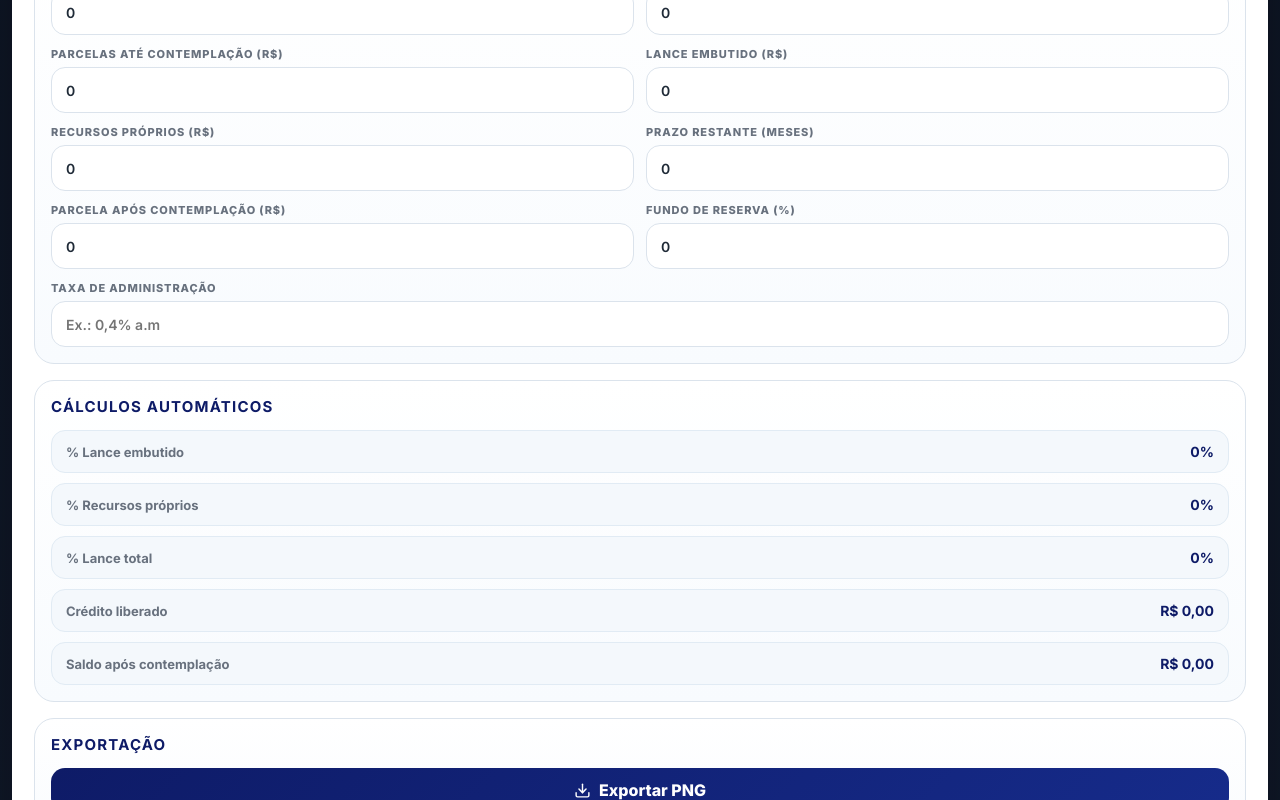
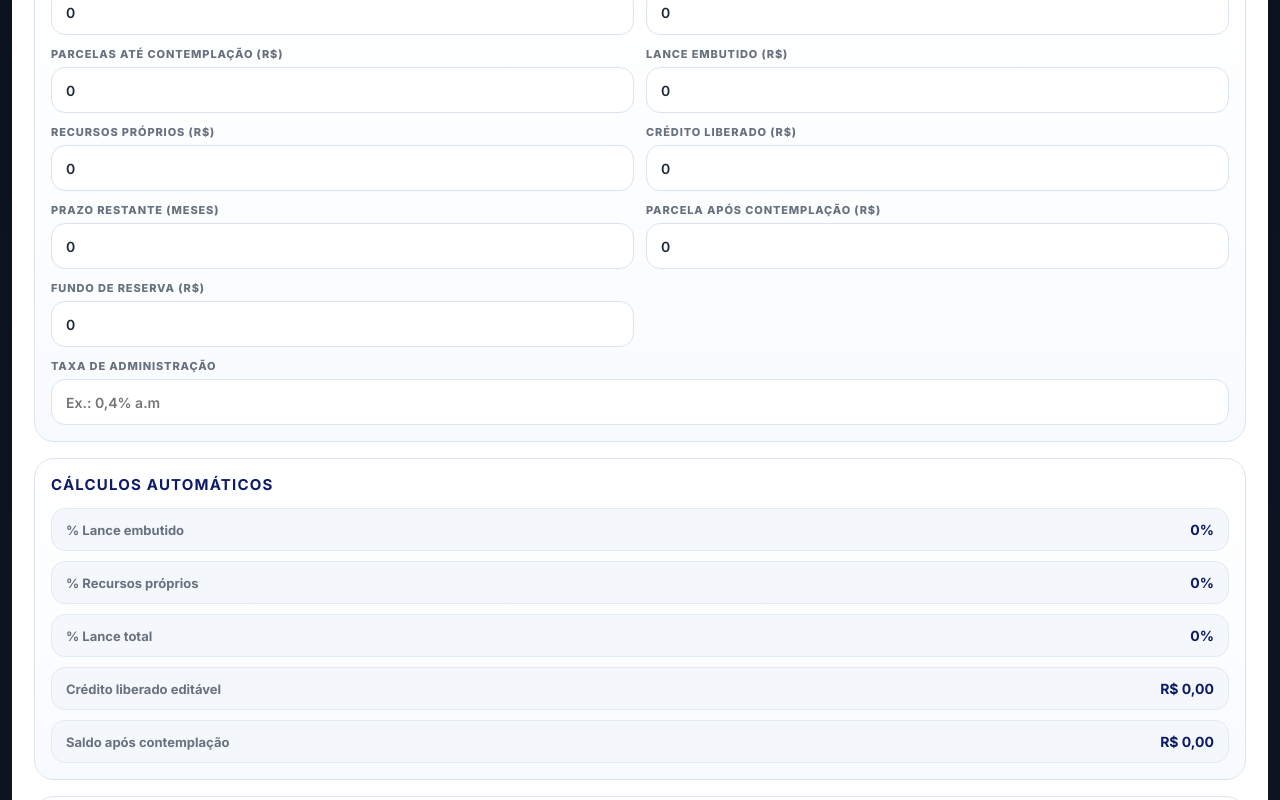
Before and after one commit to gabrieldigitalsales-del/VibraSolucoesSimulador, a React (Vite) app: page / in a window 1280 px wide. Shown: the part 420-1220 px from the top of the page. Built offline with nearby package versions, Linux system fonts and the light colour scheme.

Commit message:
Add files via upload

```diff
--- a/src/main.jsx
+++ b/src/main.jsx
@@ -17,6 +17,7 @@ const defaultData = {
   parcelasAteContemplacao: 0,
   lanceEmbutido: 0,
   lanceRecursos: 0,
+  creditoLiberado: 0,
   prazoRestante: 0,
   parcelaApos: 0,
   taxaAdministracao: '',
@@ -181,7 +182,7 @@ function DesktopPreview({ data, exportRef, derived, variant = 'screen' }) {
 
           <div className="item final-item">
             <span>Crédito liberado</span>
-            <strong>{formatMoney(derived.creditoLiberado)}</strong>
+            <strong>{formatMoney(data.creditoLiberado)}</strong>
           </div>
         </article>
 
@@ -212,7 +213,7 @@ function DesktopPreview({ data, exportRef, derived, variant = 'screen' }) {
 
           <div className="item compact-item">
             <span>Fundo de reserva</span>
-            <strong>{formatPercent(data.fundoReserva)}</strong>
+            <strong>{formatMoney(data.fundoReserva)}</strong>
           </div>
         </article>
       </main>
@@ -266,7 +267,7 @@ function MobilePreview({ data, exportRef, derived }) {
           <MobileItem label="Lance embutido" value={`${formatMoney(data.lanceEmbutido)} / ${formatPercent(derived.percentEmbutido)}`} />
           <MobileItem label="Recursos próprios" value={`${formatMoney(data.lanceRecursos)} / ${formatPercent(derived.percentRecursos)}`} />
           <MobileItem label="Lance total" value={formatPercent(derived.percentTotal)} />
-          <MobileItem label="Crédito liberado" value={formatMoney(derived.creditoLiberado)} />
+          <MobileItem label="Crédito liberado" value={formatMoney(data.creditoLiberado)} />
         </MobileCard>
 
         <MobileCard title="Saldo devedor">
@@ -274,7 +275,7 @@ function MobilePreview({ data, exportRef, derived }) {
           <MobileItem label="Prazo restante" value={`${toNumber(data.prazoRestante)} meses`} />
           <MobileItem label="Parcela após contemplação" value={formatMoney(data.parcelaApos)} />
           <MobileItem label="Taxa de administração" value={displayText(data.taxaAdministracao)} />
-          <MobileItem label="Fundo de reserva" value={formatPercent(data.fundoReserva)} />
+          <MobileItem label="Fundo de reserva" value={formatMoney(data.fundoReserva)} />
         </MobileCard>
       </main>
     </section>
@@ -315,7 +316,7 @@ function MobileLivePreview({ data, derived }) {
               <div><span>Lance embutido</span><strong>{formatMoney(data.lanceEmbutido)} / {formatPercent(derived.percentEmbutido)}</strong></div>
               <div><span>Recursos próprios</span><strong>{formatMoney(data.lanceRecursos)} / {formatPercent(derived.percentRecursos)}</strong></div>
               <div><span>Lance total</span><strong>{formatPercent(derived.percentTotal)}</strong></div>
-              <div><span>Crédito liberado</span><strong>{formatMoney(derived.creditoLiberado)}</strong></div>
+              <div><span>Crédito liberado</span><strong>{formatMoney(data.creditoLiberado)}</strong></div>
             </article>
 
             <article className="mobile-live-card">
@@ -324,7 +325,7 @@ function MobileLivePreview({ data, derived }) {
               <div><span>Prazo restante</span><strong>{toNumber(data.prazoRestante)} meses</strong></div>
               <div><span>Parcela após contemplação</span><strong>{formatMoney(data.parcelaApos)}</strong></div>
               <div><span>Taxa de administração</span><strong>{displayText(data.taxaAdministracao)}</strong></div>
-              <div><span>Fundo de reserva</span><strong>{formatPercent(data.fundoReserva)}</strong></div>
+              <div><span>Fundo de reserva</span><strong>{formatMoney(data.fundoReserva)}</strong></div>
             </article>
           </main>
         </div>
@@ -393,7 +394,6 @@ function App() {
       percentEmbutido: calcPercent(embutido, credito),
       percentRecursos: calcPercent(recursos, credito),
       percentTotal: calcPercent(embutido + recursos, credito),
-      creditoLiberado: Math.max(credito - embutido, 0),
       saldoApos: parcelaApos * prazoRestante,
     };
   }, [data]);
@@ -439,9 +439,10 @@ function App() {
             <EditableField label="Parcelas até contemplação (R$)" type="number" value={data.parcelasAteContemplacao} onChange={(v) => set('parcelasAteContemplacao', v)} />
             <EditableField label="Lance embutido (R$)" type="number" value={data.lanceEmbutido} onChange={(v) => set('lanceEmbutido', v)} />
             <EditableField label="Recursos próprios (R$)" type="number" value={data.lanceRecursos} onChange={(v) => set('lanceRecursos', v)} />
+            <EditableField label="Crédito liberado (R$)" type="number" value={data.creditoLiberado} onChange={(v) => set('creditoLiberado', v)} />
             <EditableField label="Prazo restante (meses)" type="number" value={data.prazoRestante} onChange={(v) => set('prazoRestante', v)} />
             <EditableField label="Parcela após contemplação (R$)" type="number" value={data.parcelaApos} onChange={(v) => set('parcelaApos', v)} />
-            <EditableField label="Fundo de reserva (%)" type="number" value={data.fundoReserva} onChange={(v) => set('fundoReserva', v)} />
+            <EditableField label="Fundo de reserva (R$)" type="number" value={data.fundoReserva} onChange={(v) => set('fundoReserva', v)} />
           </div>
           <EditableField label="Taxa de administração" value={data.taxaAdministracao} onChange={(v) => set('taxaAdministracao', v)} placeholder="Ex.: 0,4% a.m" />
         </InfoCard>
@@ -451,7 +452,7 @@ function App() {
             <div className="summary-row"><span>% Lance embutido</span><strong>{formatPercent(derived.percentEmbutido)}</strong></div>
             <div className="summary-row"><span>% Recursos próprios</span><strong>{formatPercent(derived.percentRecursos)}</strong></div>
             <div className="summary-row"><span>% Lance total</span><strong>{formatPercent(derived.percentTotal)}</strong></div>
-            <div className="summary-row"><span>Crédito liberado</span><strong>{formatMoney(derived.creditoLiberado)}</strong></div>
+            <div className="summary-row"><span>Crédito liberado editável</span><strong>{formatMoney(data.creditoLiberado)}</strong></div>
             <div className="summary-row"><span>Saldo após contemplação</span><strong>{formatMoney(derived.saldoApos)}</strong></div>
           </div>
         </InfoCard>
```
Also changed, not shown: 2 other files (tests, documents, lock files or other folders).
